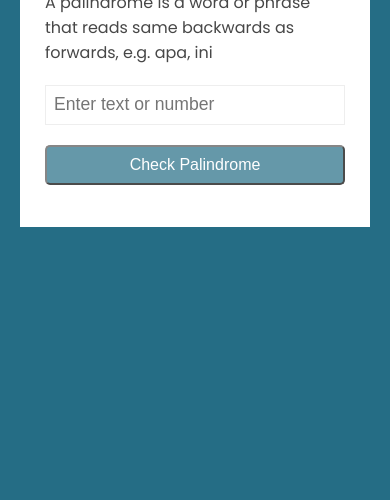
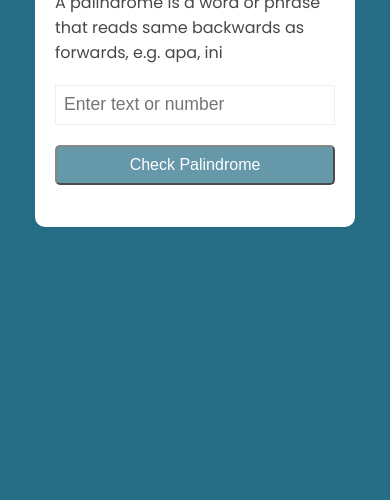
Before and after one commit to Dandnirv/palindrome-checker, a plain HTML site: page index.html in a window 390 px wide. Shown: the part 344-844 px from the top of the page. Drawn offline with Linux system fonts and the light colour scheme.

Commit message:
add @media screen

```diff
--- a/assets/style.css
+++ b/assets/style.css
@@ -21,11 +21,11 @@ body {
   max-width: 500px;
   background: #fff;
   padding: 20px 25px 15px;
-  border-radius: 10pxp;
-  -webkit-border-radius: 10pxp;
-  -moz-border-radius: 10pxp;
-  -ms-border-radius: 10pxp;
-  -o-border-radius: 10pxp;
+  border-radius: 10px;
+  -webkit-border-radius: 10px;
+  -moz-border-radius: 10px;
+  -ms-border-radius: 10px;
+  -o-border-radius: 10px;
 }
 
 header h1 {
@@ -95,9 +95,17 @@ header p {
 }
 
 /* phone */
+
+@media screen and (max-width: 400px) {
+  .palindrome-wrapper {
+    width: 320px;
+  }
+}
+
 @media screen and (max-width: 767px) {
   .palindrome-wrapper {
     max-width: 350px;
+    padding: 20px 20px 15px;
   }
   header h1 {
     font-size: 1.5rem;
```
